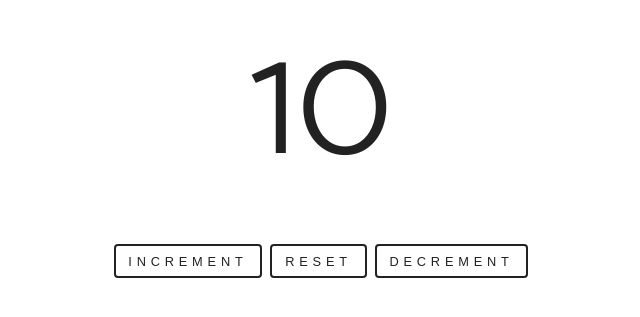
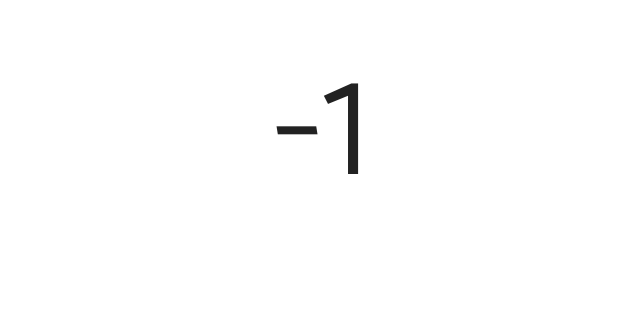
Before and after one commit to Roshith93/redux-refresh, a React (Create React App) app: page / in a window 1280 px wide. Shown: the part 261-578 px from the top of the page, without its empty margins (319-959 px from the left). Built offline with nearby package versions, Linux system fonts and the light colour scheme.

Commit message:
Adding dispatch for the counters

```diff
--- a/src/App.js
+++ b/src/App.js
@@ -9,16 +9,28 @@ const initialState = {
 
 // * Reducer
 const reducer = (state = initialState, action) =>{
-  return {
-    state
-  }
+  switch(action.type){
+    case "DEC":
+      return {...state, count: state.count - 1}
+    case "INC":
+      return {...state, count: state.count + 1}
+    case "RESET":
+      return {...state, count: 0}
+      default:
+        return state
+      }
 }
+// * actions
+
 const store = createStore(reducer)
-
+store.dispatch({type: "RESET"})
+store.dispatch({type: "DEC"})
+store.dispatch({type: "DEC"})
+store.dispatch({type: "INC"})
 function App() {
   return (
     <div className="App">
-      <Counter reduxState={store.getState()}/>
+      <Counter reduxState={store.getState()} />
     </div>
   );
 }
--- a/src/Counter.js
+++ b/src/Counter.js
@@ -1,25 +1,27 @@
 import React, { useState } from 'react'
 
 const Counter = (props) => {
- const {reduxState} = props
- const [counterVal, setCounterVal] = useState(0)
- const increment = () => {
-  setCounterVal(prevVal => prevVal + 1)
- }
- const decrement = () => {
-  setCounterVal(prevVal => prevVal - 1)
- }
- const reset = () => {
-  setCounterVal(0)
- }
+ const {reduxState, inc, dec, reset} = props
+ console.log(props)
+ console.log(reduxState)
+ // const [counterVal, setCounterVal] = useState(0)
+ // const increment = () => {
+ //  setCounterVal(prevVal => prevVal + 1)
+ // }
+ // const decrement = () => {
+ //  setCounterVal(prevVal => prevVal - 1)
+ // }
+ // const reset = () => {
+ //  setCounterVal(0)
+ // }
 
  return (<div className="container">
-  <p className="counter">{reduxState.state.count}</p>
-  <div className="buttons">
-  <button type="button" onClick={increment} className="btn">increment</button>
+  <p className="counter">{reduxState.count}</p>
+  {/* <div className="buttons">
+  <button type="button" onClick={()=>inc} className="btn">increment</button>
   <button onClick={reset} className="btn">reset</button>
-  <button onClick={decrement} className="btn">decrement</button>
-  </div>
+  <button onClick={dec} className="btn">decrement</button>
+  </div> */}
  </div>)
 }
 export default Counter
```
Also changed, not shown: 1 other file (tests, documents, lock files or other folders).
